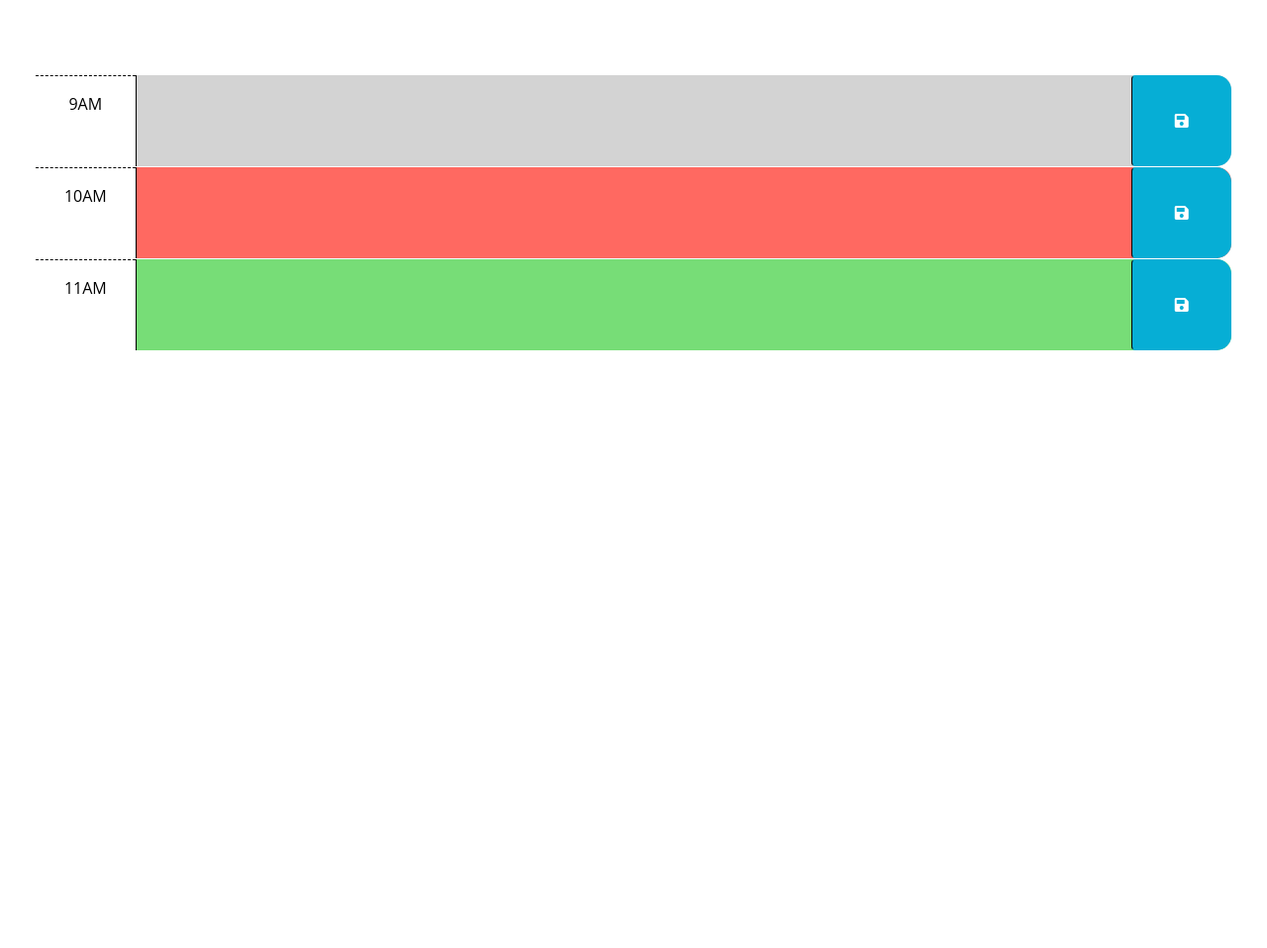
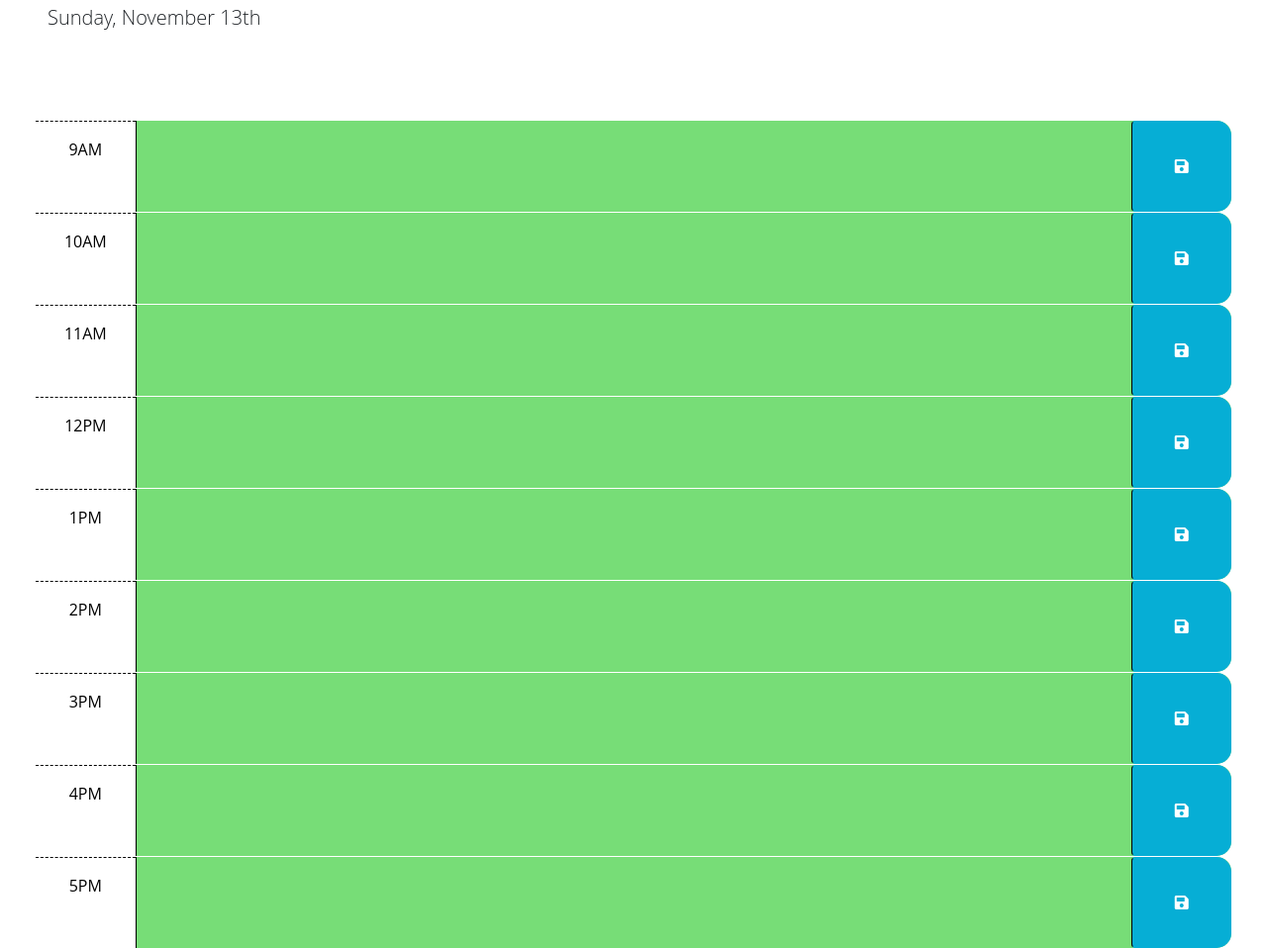
Before and after one commit to sieraford/work-day-scheduler-siera, a plain HTML site: page index.html in a window 1280 px wide. Shown: the part 176-1134 px from the top of the page at 99% size. Before the commit the page ends 800 px from the top, so only its background shows below. Drawn offline with nearby package versions, Linux system fonts and the light colour scheme.

Commit message:
add curent date and conditional logic for adding classes to rows

```diff
--- a/index.html
+++ b/index.html
@@ -67,12 +67,64 @@
           <i class="fas fa-save" aria-hidden="true"></i>
         </button>
       </div>
+
+      <div id="hour-12" class="row time-block future">
+        <div class="col-2 col-md-1 hour text-center py-3">12PM</div>
+        <textarea class="col-8 col-md-10 description" rows="3"> </textarea>
+        <button class="btn saveBtn col-2 col-md-1" aria-label="save">
+          <i class="fas fa-save" aria-hidden="true"></i>
+        </button>
+      </div>
+
+      <div id="hour-13" class="row time-block future">
+        <div class="col-2 col-md-1 hour text-center py-3">1PM</div>
+        <textarea class="col-8 col-md-10 description" rows="3"> </textarea>
+        <button class="btn saveBtn col-2 col-md-1" aria-label="save">
+          <i class="fas fa-save" aria-hidden="true"></i>
+        </button>
+      </div>
+
+      <div id="hour-14" class="row time-block future">
+        <div class="col-2 col-md-1 hour text-center py-3">2PM</div>
+        <textarea class="col-8 col-md-10 description" rows="3"> </textarea>
+        <button class="btn saveBtn col-2 col-md-1" aria-label="save">
+          <i class="fas fa-save" aria-hidden="true"></i>
+        </button>
+      </div>
+
+      <div id="hour-15" class="row time-block future">
+        <div class="col-2 col-md-1 hour text-center py-3">3PM</div>
+        <textarea class="col-8 col-md-10 description" rows="3"> </textarea>
+        <button class="btn saveBtn col-2 col-md-1" aria-label="save">
+          <i class="fas fa-save" aria-hidden="true"></i>
+        </button>
+      </div>
+
+      <div id="hour-16" class="row time-block future">
+        <div class="col-2 col-md-1 hour text-center py-3">4PM</div>
+        <textarea class="col-8 col-md-10 description" rows="3"> </textarea>
+        <button class="btn saveBtn col-2 col-md-1" aria-label="save">
+          <i class="fas fa-save" aria-hidden="true"></i>
+        </button>
+      </div>
+
+      <div id="hour-17" class="row time-block future">
+        <div class="col-2 col-md-1 hour text-center py-3">5PM</div>
+        <textarea class="col-8 col-md-10 description" rows="3"> </textarea>
+        <button class="btn saveBtn col-2 col-md-1" aria-label="save">
+          <i class="fas fa-save" aria-hidden="true"></i>
+        </button>
+      </div>
     </div>
 
     <script src="https://cdnjs.cloudflare.com/ajax/libs/jquery/3.2.1/jquery.min.js"></script>
     <script src="https://cdn.jsdelivr.net/npm/dayjs@1.11.3/dayjs.min.js"
     integrity="sha256-iu/zLUB+QgISXBLCW/mcDi/rnf4m4uEDO0wauy76x7U="
     crossorigin="anonymous"></script>
+    <script src="https://cdn.jsdelivr.net/npm/dayjs@1.11.3/plugin/advancedFormat.js"></script>
+    <script>
+      dayjs.extend(window.dayjs_plugin_advancedFormat)
+    </script>
 
     <script src="script.js"></script>
   </body>
--- a/script.js
+++ b/script.js
@@ -14,10 +14,29 @@ $(function () {
   // attribute of each time-block be used to conditionally add or remove the
   // past, present, and future classes? How can Day.js be used to get the
   // current hour in 24-hour time?
+  var rows = $('.row')
+  var currentHour = dayjs().hour()
+
+  for(i = 0; i < rows.length; i++) {
+    var rowId = rows[i].id;
+    var row = $(`#${rowId}`);
+    var rowHour = rowId.substring(5);
+    if (rowHour < currentHour) {
+      row.addClass('past');
+    } else if (rowHour == currentHour) {
+      row.addClass('present');
+    } else {
+      row.addClass('future');
+    }
+  }
   //
   // TODO: Add code to get any user input that was saved in localStorage and set
   // the values of the corresponding textarea elements. HINT: How can the id
   // attribute of each time-block be used to do this?
   //
   // TODO: Add code to display the current date in the header of the page.
+
+
+  var today = dayjs().format('dddd, MMMM Do');
+  $('#currentDay').text(today);
 });
```
